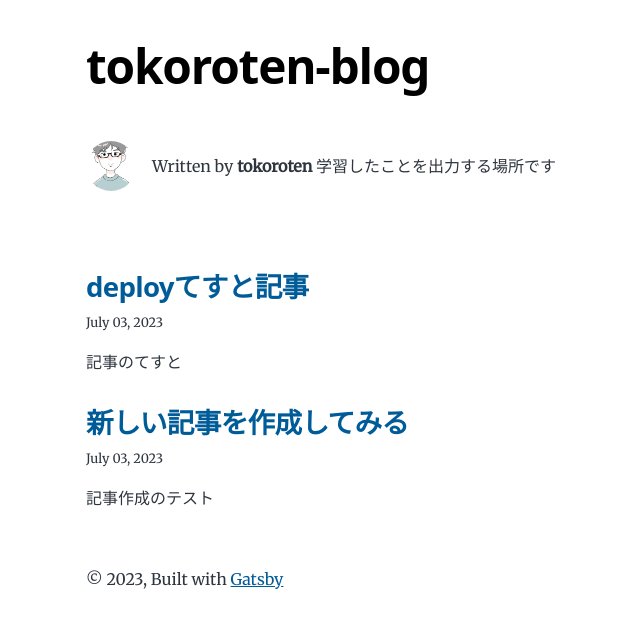
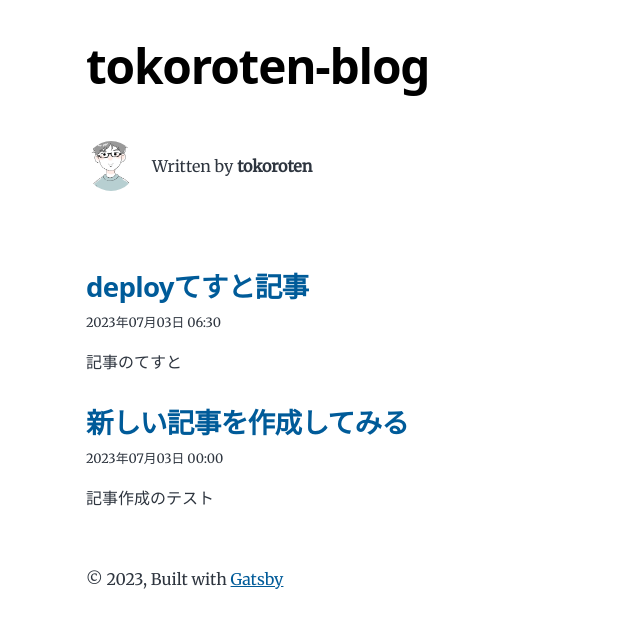
Before and after one commit to Sei-Takechi/tokoroten-blog, a Gatsby site: page / in a window 1280 px wide. Shown: the whole page, without its empty margins (238-878 px from the left). Built offline with nearby package versions, Linux system fonts and the light colour scheme; Gatsby itself is replaced by a stand-in of ours.

Commit message:
日付のフォーマットを変更

```diff
--- a/content/blog/hello-world/index.md
+++ b/content/blog/hello-world/index.md
@@ -1,6 +1,6 @@
 ---
 title: deployてすと記事
-date: "2023-07-03"
+date: "2023-07-03 06:30"
 description: "記事のてすと"
 ---
 
--- a/gatsby-config.js
+++ b/gatsby-config.js
@@ -12,9 +12,9 @@ module.exports = {
     title: `tokoroten-blog`,
     author: {
       name: `tokoroten`,
-      summary: `学習したことを出力する場所です`,
+      // summary: `学習したことを出力する場所です`,
     },
-    description: `学習したことを出力する場所です`,
+    // description: `学習したことを出力する場所です`,
     siteUrl: `https://tokoroten-blog.com/`,
   },
   plugins: [
--- a/src/pages/index.js
+++ b/src/pages/index.js
@@ -1,5 +1,6 @@
 import * as React from "react"
 import { Link, graphql } from "gatsby"
+import moment from "moment"
 
 import Bio from "../components/bio"
 import Layout from "../components/layout"
@@ -42,7 +43,7 @@ const BlogIndex = ({ data, location }) => {
                       <span itemProp="headline">{title}</span>
                     </Link>
                   </h2>
-                  <small>{post.frontmatter.date}</small>
+                  <small>{moment(post.frontmatter.date).format(`YYYY年MM月DD日 HH:mm`)}</small>
                 </header>
                 <section>
                   <p
@@ -84,7 +85,7 @@ export const pageQuery = graphql`
           slug
         }
         frontmatter {
-          date(formatString: "MMMM DD, YYYY")
+          date
           title
           description
         }
--- a/src/templates/blog-post.js
+++ b/src/templates/blog-post.js
@@ -1,5 +1,6 @@
 import * as React from "react"
 import { Link, graphql } from "gatsby"
+import moment from "moment"
 
 import Bio from "../components/bio"
 import Layout from "../components/layout"
@@ -20,7 +21,7 @@ const BlogPostTemplate = ({
       >
         <header>
           <h1 itemProp="headline">{post.frontmatter.title}</h1>
-          <p>{post.frontmatter.date}</p>
+          <p>{moment(post.frontmatter.date).format(`YYYY年MM月DD日 HH:mm`)}</p>
         </header>
         <section
           dangerouslySetInnerHTML={{ __html: post.html }}
```
